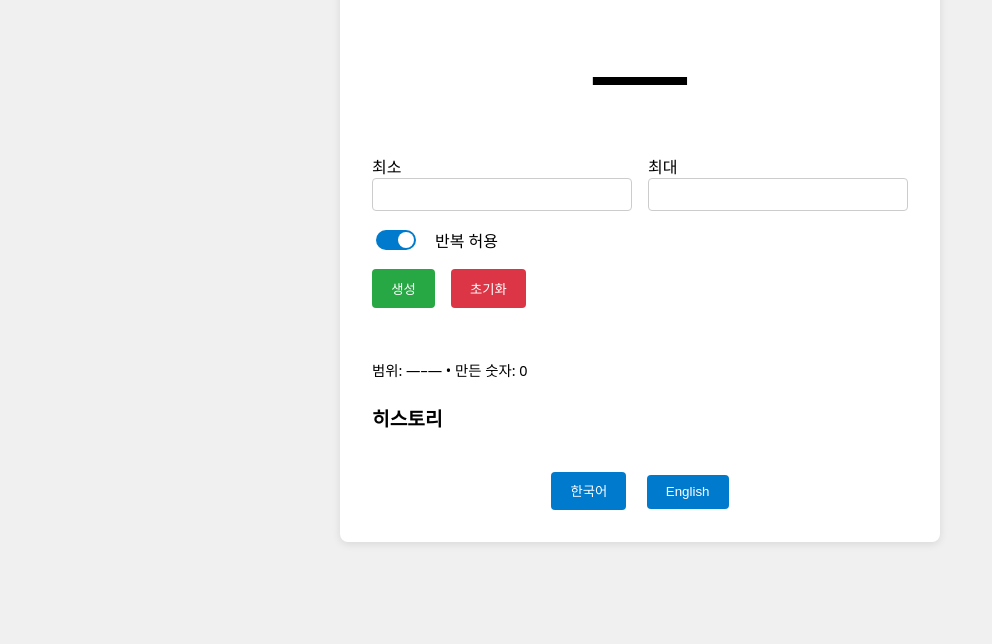
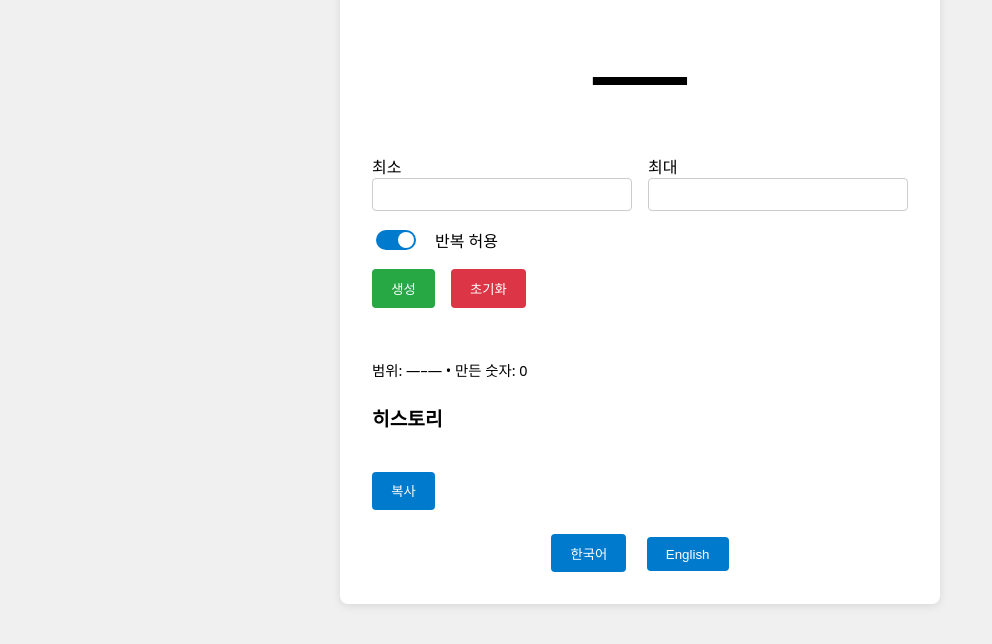
Before and after one commit to singaseongj/singaseong_numbers, a website: page index.html in a window 1280 px wide. Shown: the part 132-776 px from the top of the page, without its empty margins (0-992 px from the left). Drawn offline with Linux system fonts and the light colour scheme.

Commit message:
feat: add copy history to clipboard

```diff
--- a/app.js
+++ b/app.js
@@ -13,6 +13,8 @@
   const maxLabel = document.querySelector('label[for="max"]');
   const repeatText = document.querySelector('.switch-text');
   const historyHeading = document.querySelector('.history h2');
+  const copyBtn = document.getElementById('copyHistory');
+  const copyMessage = document.getElementById('copyMessage');
   const langKoBtn = document.getElementById('lang-ko');
   const langEnBtn = document.getElementById('lang-en');
 
@@ -27,6 +29,8 @@
       range: 'Range',
       generated: 'Generated',
       history: 'History',
+      copy: 'Copy',
+      copied: 'Copied to clipboard',
       enterRange: 'Please enter both minimum and maximum numbers.',
       allGenerated: 'All numbers in the range have been generated.'
     },
@@ -40,6 +44,8 @@
       range: '범위',
       generated: '만든 숫자',
       history: '히스토리',
+      copy: '복사',
+      copied: '클립보드에 복사완료',
       enterRange: '최소와 최대 값을 입력하세요.',
       allGenerated: '범위의 모든 숫자를 생성했습니다.'
     }
@@ -145,6 +151,14 @@
     allowRepeats = repeatToggle.checked;
   });
 
+  copyBtn.addEventListener('click', () => {
+    const items = Array.from(historyList.children).map(li => li.textContent);
+    if (!items.length) return;
+    navigator.clipboard.writeText(items.join('\n')).then(() => {
+      copyMessage.textContent = translations[currentLang].copied;
+    });
+  });
+
   function switchLanguage(lang) {
     currentLang = lang;
     const t = translations[lang];
@@ -157,6 +171,8 @@
     generateBtn.textContent = t.generate;
     resetBtn.textContent = t.reset;
     historyHeading.textContent = t.history;
+    copyBtn.textContent = t.copy;
+    if (copyMessage.textContent) copyMessage.textContent = t.copied;
     const minVal = minInput.value || '—';
     const maxVal = maxInput.value || '—';
     updateStatus(minVal, maxVal, count);
--- a/index.html
+++ b/index.html
@@ -43,6 +43,8 @@
     <section class="history">
       <h2>히스토리</h2>
       <ul id="history"></ul>
+      <button id="copyHistory" type="button">복사</button>
+      <p id="copyMessage" class="status" aria-live="polite"></p>
     </section>
     <div class="lang-buttons">
       <button id="lang-ko" type="button">한국어</button>
--- a/styles.css
+++ b/styles.css
@@ -169,6 +169,10 @@ button:focus, input:focus {
   border-radius: 4px;
 }
 
+.history button {
+  margin-top: 0.5rem;
+}
+
 .lang-buttons {
   margin-top: 1.5rem;
   text-align: center;
```
